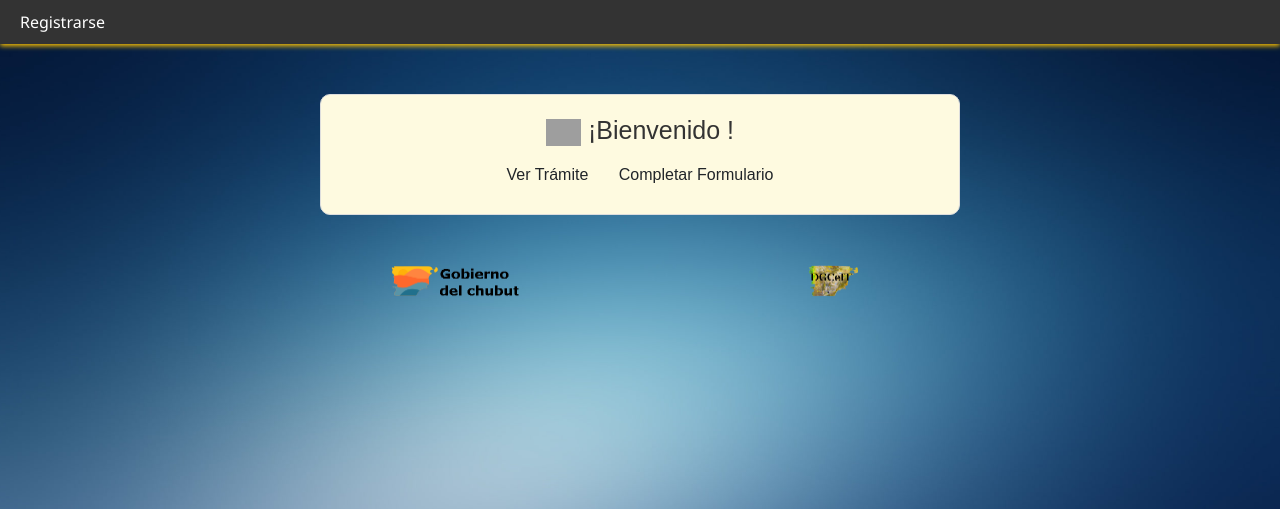
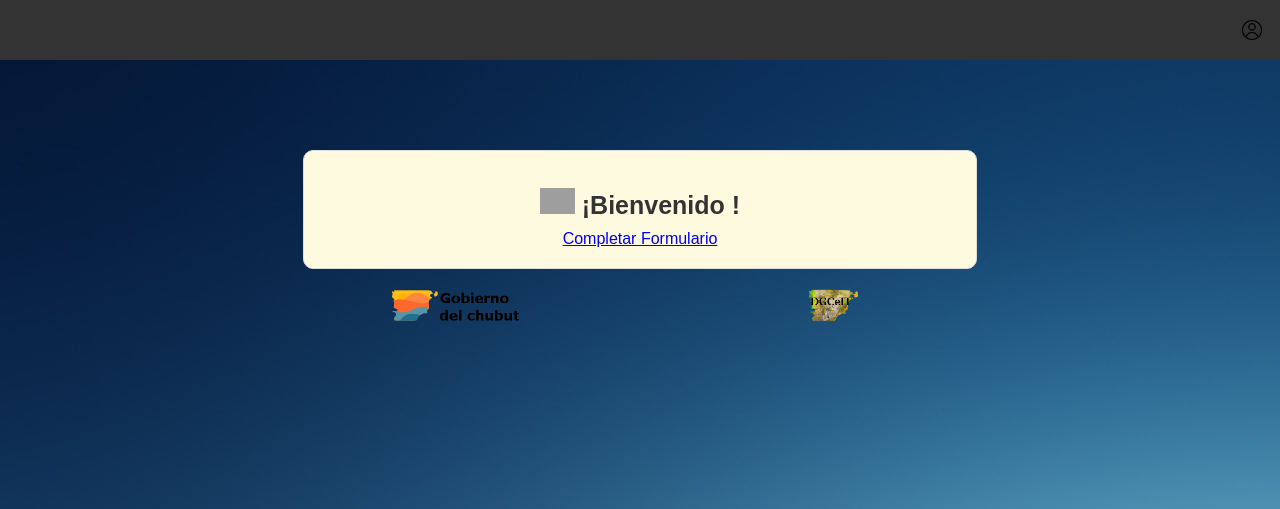
Before and after one commit to aguspacheco/RegisterUser, a Django app: page /index/ in a window 1280 px wide. Shown: the top 509 px of the page. Run offline with Django 5.2, Linux system fonts and the light colour scheme; grey boxes are pictures that could not be loaded.

Commit message:
navbar agregado con menu en index.html

```diff
--- a/page/static/Libs/css/index.css
+++ b/page/static/Libs/css/index.css
@@ -1,28 +1,11 @@
 body {
-    background-image: url('/static/images/fondoIndex.png');
+   background-image: url('/static/images/fondoIndex.png');
    flex: 1;
    max-height: 100%;
    max-width: 100%;
    overflow-y: auto;
    overflow-x: hidden;
    background-color: #EEEEEE;
-  }
-
-  .centrado {
-    font-family: Arial, Helvetica, sans-serif;
-    text-align: center;
-    margin: 50px auto;
-    width: 50%;
-    background-color: #fefae0;
-    padding: 20px;
-    border: 1px solid #ddd;
-    border-radius: 10px;
-  }
-
-  h1 {
-    color: #333;
-    font-size: 25px;
-    margin-bottom: 10px;
   }
 
   p {
--- /dev/null
+++ b/page/static/Libs/css/navbar.css
@@ -0,0 +1,73 @@
+.navbar {
+    display: flex;
+    justify-content: flex-end;
+    background-color: #333;
+    padding: 10px;
+    width: 100%;
+    position: fixed;
+    top: 0;
+    left: 0;
+}
+
+.centrado {
+    font-family: Arial, Helvetica, sans-serif;
+    text-align: center;
+    margin: 150px auto 20px;
+    width: 50%;
+    background-color: #fefae0;
+    padding: 20px;
+    border: 1px solid #ddd;
+    border-radius: 10px;
+}
+
+.usuario {
+    width: 20px;
+    height: auto;
+    margin-right: 8px;
+    vertical-align: middle;
+}
+
+h1 {
+    color: #333;
+    font-size: 25px;
+    margin-bottom: 10px;
+  }
+
+.dropbtn {
+    background-color: #333;
+    color: white;
+    padding: 10px 20px;
+    font-size: 16px;
+    border: none;
+    cursor: pointer;
+    margin: 0;
+}
+
+.dropbtn:hover {
+    background-color: #555;
+}
+
+.dropdown-content {
+    display: none;
+    position: absolute;
+    background-color: white;
+    min-width: 160px;
+    box-shadow: 0px 8px 16px 0px #00000033;
+    z-index: 1;
+    right: 0;
+}
+
+.dropdown-content a {
+    color: black;
+    padding: 12px 16px;
+    text-decoration: none;
+    display: block;
+}
+
+.dropdown-content a:hover {
+    background-color: #f1f1f1;
+}
+
+.dropdown:hover .dropdown-content {
+    display: block;
+}
--- a/page/templates/index.html
+++ b/page/templates/index.html
@@ -1,6 +1,4 @@
-{% extends "base.html" %}
 {% load static %}
-
 {% block content %}
 <!DOCTYPE html>
 <html lang="en">
@@ -11,19 +9,32 @@
     <title>VeSEP</title>
     <link rel="stylesheet" href="{% static 'Libs/css/index.css' %}">
     <link rel="stylesheet" href="{% static 'Libs/css/footer.css' %}">
+    <link rel="stylesheet" href="{% static 'Libs/css/navbar.css' %}">
 </head>
 
 <body>
+  <div class="navbar">
+    <div class="dropdown">
+      <button class="dropbtn"> <img class="usuario" src="{% static 'images/usuario.png' %}" alt="Descripción de la imagen"></button >
+      <div class="dropdown-content">
+        <a href="#">Información</a>
+        <a href="{% url 'vertramite' %}">Mis Trámites</a>
+        <a href="{% url 'logout' %}">Cerrar Sesión</a>
+      </div>
+    </div>
+  </div>
+
+
   <div class="centrado">
     <h1><img src="https://media.giphy.com/media/hvRJCLFzcasrR4ia7z/giphy.gif" width="35">  ¡Bienvenido {{ user.username }}!</h1>
     <div>
-      <a href="{% url 'vertramite' %}" class="btn">Ver Trámite</a>
       <a href="{% url 'formulario' %}" class="btn">Completar Formulario</a>
     </div>
   </div>
-{% endblock %}
-<footer>
-  {% include 'footer.html' %}
-</footer>
+  {% endblock %}
+
+  <footer>
+    {% include 'footer.html' %}
+  </footer>
 </body>
 </html>
--- a/page/templates/signup.html
+++ b/page/templates/signup.html
@@ -20,6 +20,8 @@
         {% csrf_token %}
         <label for="id_usuario">Nombre de Usuario:</label>
         <input type="text" id="id_usuario" name="username">
+        <label for="id_email">Correo Electrónico:</label>
+        <input type="email" id="id_email" name="email" required>
         <label for="id_contraseña1">Contraseña:</label>
         <input type="password" id="id_contraseña1" name="password1">
         <label for="id_contraseña2">Confirmar Contraseña:</label>
--- a/page/views.py
+++ b/page/views.py
@@ -1,14 +1,12 @@
 # Importancion de modulos y funciones.
-from django.http import HttpRequest, HttpResponse
 from django.shortcuts import render, redirect
 from django.contrib.auth.forms import UserCreationForm,AuthenticationForm
 from django.contrib.auth import login, logout, authenticate
 from django.contrib.auth.models import User
 from django.db import IntegrityError
-from django.utils import timezone
 from django.contrib.auth.decorators import login_required
-from django.urls import reverse
 from .models import Ejido
+
 
 def signup(request):
     if request.method == 'GET':
@@ -17,20 +15,27 @@ def signup(request):
         })
     else:
         username = request.POST['username']
+        email = request.POST['email']
         password1 = request.POST['password1']
         password2 = request.POST['password2']
 
-        if not username or not password1 or not password2:
+        if not username or not email or not password1 or not password2:
             error = 'Por favor, completa todos los campos para poder registrarse'
             return render(request, 'signup.html', {
                 'form': UserCreationForm,
                 'error': error
             })
 
-        if request.POST['password1'] == request.POST['password2']:
+        if password1 == password2:
+            if User.objects.filter(email=email).exists():
+                return render(request, 'signup.html', {
+                    'form': UserCreationForm,
+                    'error': 'El correo electrónico ya está registrado'
+                })
             try:
-                user = User.objects.create_user(username=request.POST['username'],
-                password=request.POST['password1'])
+                user = User.objects.create_user(username=username,
+                                                password=password1,
+                                                email=email)
                 user.save()
                 login(request, user)
                 return redirect('index')
@@ -39,10 +44,11 @@ def signup(request):
                     'form': UserCreationForm,
                     "error": 'El usuario ya se encuentra registrado'
                 })
-        return render(request, 'signup.html', {
-            'form': UserCreationForm,
-            "error": 'Las contraseñas no coinciden'
-        })
+        else:
+            return render(request, 'signup.html', {
+                'form': UserCreationForm,
+                "error": 'Las contraseñas no coinciden'
+            })
 
 @login_required
 def salir(request):
```
Also changed, not shown: page/static/images/usuario.png (added), page/static/images/volver.png (deleted).
